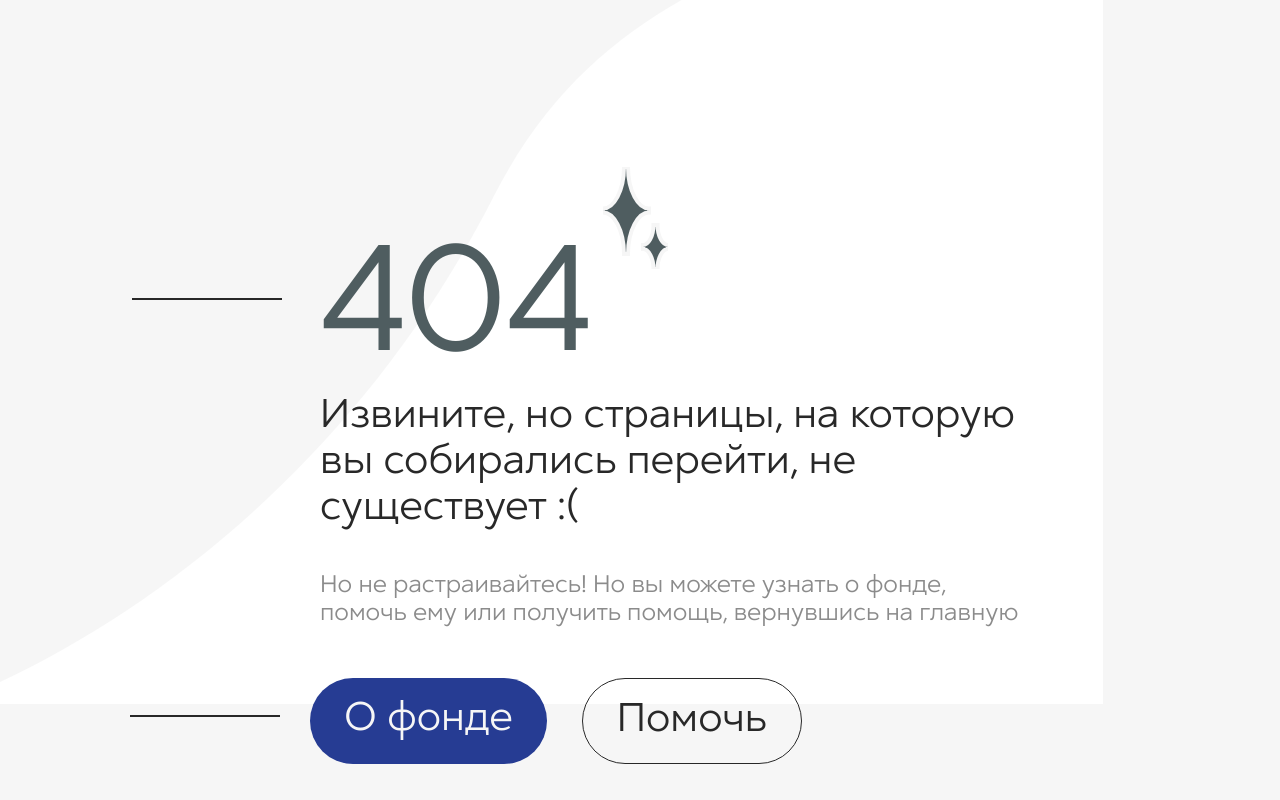
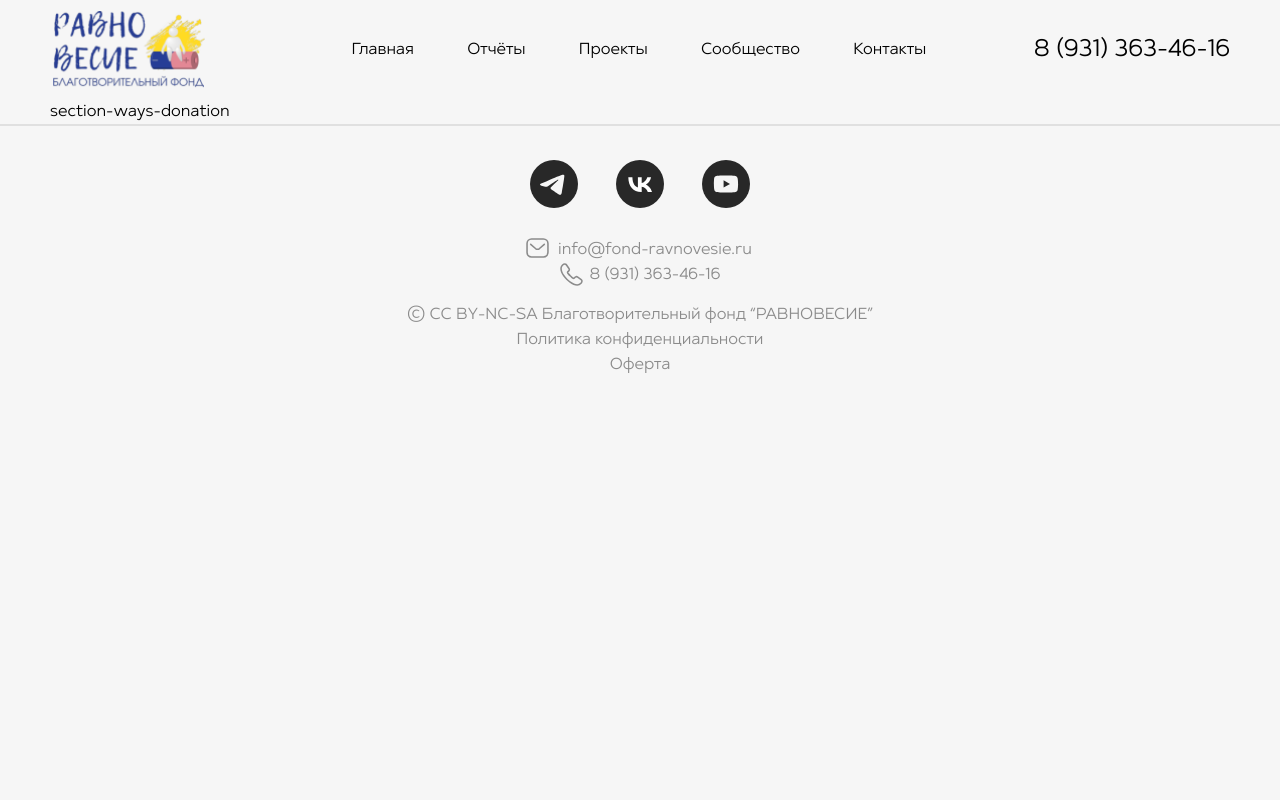
Before and after one commit to thirdmadman/fond-ravnovesie.ru_2023, a Next.js app: page /ways-to-help in a window 1280 px wide. Before the commit this address had no page. Built offline with nearby package versions, Linux system fonts and the light colour scheme.

Commit message:
feat: add ways to help page feat: add section ways donation

```diff
--- /dev/null
+++ b/src/app/ways-to-help/page.tsx
@@ -0,0 +1,22 @@
+import { Header } from '@/components/shared/Header';
+import { Footer } from '@/components/shared/Footer';
+import { Metadata } from 'next';
+import { SectionWaysDonation } from '@/components/ways-to-help/SectionWaysDonation';
+
+export const metadata: Metadata = {
+  title: 'Помочь фонду | Благотворительный фонд Равновесие',
+  description:
+    'Как помочь благотворительному фонду Равновесие, список способов помощи и информация о том, как вам могут полезны наши проекты.',
+};
+
+export default function WaysToHelpPage() {
+  return (
+    <div className="ways-to-help-page">
+      <Header />
+      <div className="container">
+        <SectionWaysDonation />
+        <Footer />
+      </div>
+    </div>
+  );
+}
--- /dev/null
+++ b/src/components/ways-to-help/SectionWaysDonation.tsx
@@ -0,0 +1,3 @@
+export function SectionWaysDonation() {
+  return <section className="section-ways-donation">section-ways-donation</section>;
+}
```
